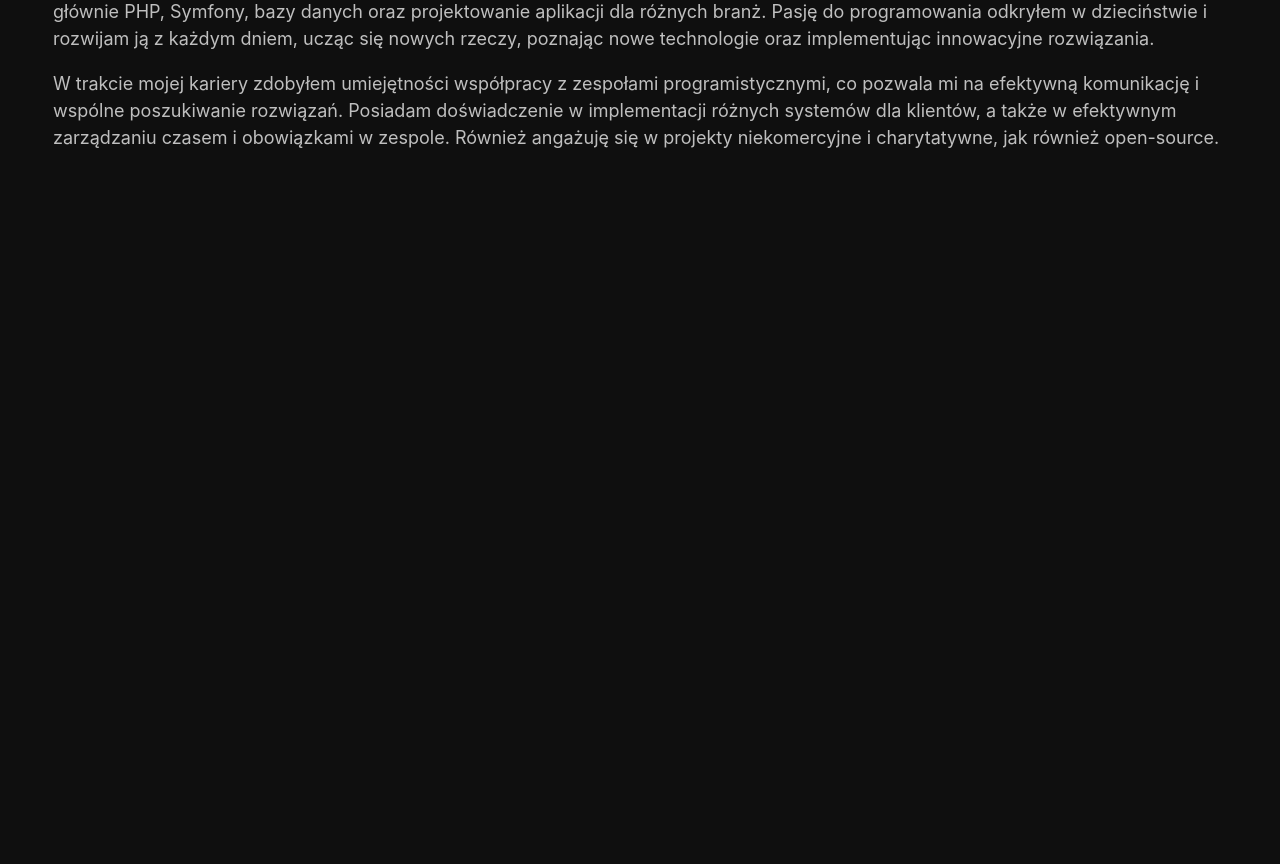
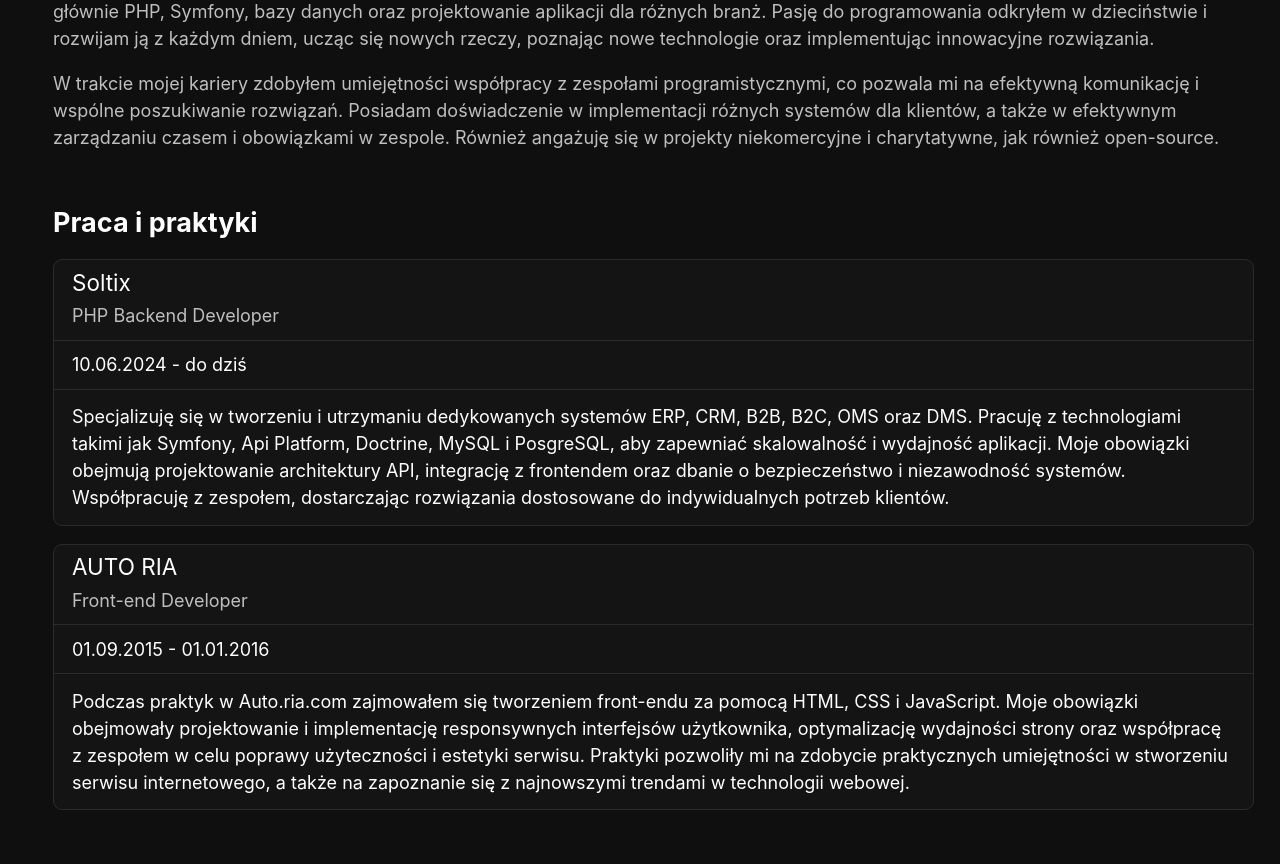
Before and after one commit to wawoxe/portfolio, a Symfony app: template templates/pages/home.html.twig in a window 1280 px wide. Shown: the part 229-1093 px from the top of the page. Before the commit the page ends 377 px from the top, so only its background shows below. Run offline with Twig, Linux system fonts and the light colour scheme; the template is opened without the code that fills it, so the values that code supplies are empty; style sheets or scripts are compiled from the project's sources; some libraries are stand-ins or nearby versions.

Commit message:
#3 Added work and practices section

```diff
--- a/assets/styles/abstracts/_variables.scss
+++ b/assets/styles/abstracts/_variables.scss
@@ -6,7 +6,7 @@ $boldWeight: 700;
 
 // Colors
 $gray: hsl(0, 0%, 75%);
-$dark-700: hsl(0, 0%, 13%);
+$dark-700: hsl(0, 0%, 17%);
 $dark-800: hsl(0, 0%, 8%);
 $dark-900: hsl(0, 0%, 6%);
 $white: hsl(255, 100%, 100%);
--- /dev/null
+++ b/assets/styles/components/sections/_experience.scss
@@ -0,0 +1,66 @@
+@import "../../abstracts/variables";
+
+#experience {
+  position: relative;
+
+  padding: 0 1rem;
+  margin: 3rem 0 3rem 1.5rem;
+
+  & h2 {
+    font-size: 1.5rem;
+    line-height: 2rem;
+
+    margin-bottom: 1rem;
+  }
+
+  & .list {
+    display: flex;
+
+    flex-direction: column;
+
+    & .item {
+      display: flex;
+
+      flex-direction: column;
+
+      background-color: $dark-800;
+
+      border: 1px solid $dark-700;
+      border-radius: 0.5rem;
+
+      margin-bottom: 1rem;
+
+      &:last-child {
+        margin-bottom: 0;
+      }
+
+      & .content, & h3, & .description, & .info {
+        padding: 0.75rem 1rem;
+      }
+
+      & .info, & .title {
+        border-bottom: 1px solid $dark-700;
+      }
+
+      & h3 {
+        font-size: 1.25rem;
+        line-height: 1rem;
+
+        margin: 0;
+        padding: 0.75rem 1rem;
+
+        font-weight: $regularWeight;
+      }
+
+      & .title {
+        padding: 0 1rem 0.75rem 1rem;
+
+        color: $gray;
+      }
+
+      & .description {
+        line-height: 1.5rem;
+      }
+    }
+  }
+}
--- a/assets/styles/pages/home.scss
+++ b/assets/styles/pages/home.scss
@@ -1 +1,2 @@
 @import "../components/sections/about_me";
+@import "../components/sections/experience";
--- /dev/null
+++ b/templates/_components/_sections/_experience.html.twig
@@ -0,0 +1,41 @@
+<section id="experience">
+    <h2>Praca i praktyki</h2>
+    <div class="list">
+        <div class="item">
+            <div class="top">
+                <h3>Soltix</h3>
+                <div class="title">PHP Backend Developer</div>
+                <div class="info">
+                    10.06.2024 - do dziś
+                </div>
+            </div>
+            <div class="description">
+                Specjalizuję się w tworzeniu i utrzymaniu dedykowanych systemów
+                ERP, CRM, B2B, B2C, OMS oraz DMS.
+                Pracuję z technologiami takimi jak Symfony, Api Platform, Doctrine,
+                MySQL i PosgreSQL, aby zapewniać skalowalność i wydajność aplikacji.
+                Moje obowiązki obejmują projektowanie architektury API,
+                integrację z frontendem oraz dbanie o bezpieczeństwo i niezawodność systemów.
+                Współpracuję z zespołem, dostarczając rozwiązania dostosowane do
+                indywidualnych potrzeb klientów.
+            </div>
+        </div>
+        <div class="item">
+            <div class="top">
+                <h3>AUTO RIA</h3>
+                <div class="title">Front-end Developer</div>
+                <div class="info">
+                    01.09.2015 - 01.01.2016
+                </div>
+            </div>
+            <div class="description">
+                Podczas praktyk w Auto.ria.com zajmowałem się tworzeniem front-endu za pomocą HTML,
+                CSS i JavaScript. Moje obowiązki obejmowały projektowanie i implementację responsywnych
+                interfejsów użytkownika, optymalizację wydajności strony oraz współpracę z zespołem w
+                celu poprawy użyteczności i estetyki serwisu. Praktyki pozwoliły mi na zdobycie
+                praktycznych umiejętności w stworzeniu serwisu internetowego,
+                a także na zapoznanie się z najnowszymi trendami w technologii webowej.
+            </div>
+        </div>
+    </div>
+</section>
--- a/templates/pages/home.html.twig
+++ b/templates/pages/home.html.twig
@@ -7,4 +7,5 @@
 
 {% block main %}
     {% include '_components/_sections/_about_me.html.twig' %}
+    {% include '_components/_sections/_experience.html.twig' %}
 {% endblock %}
```
